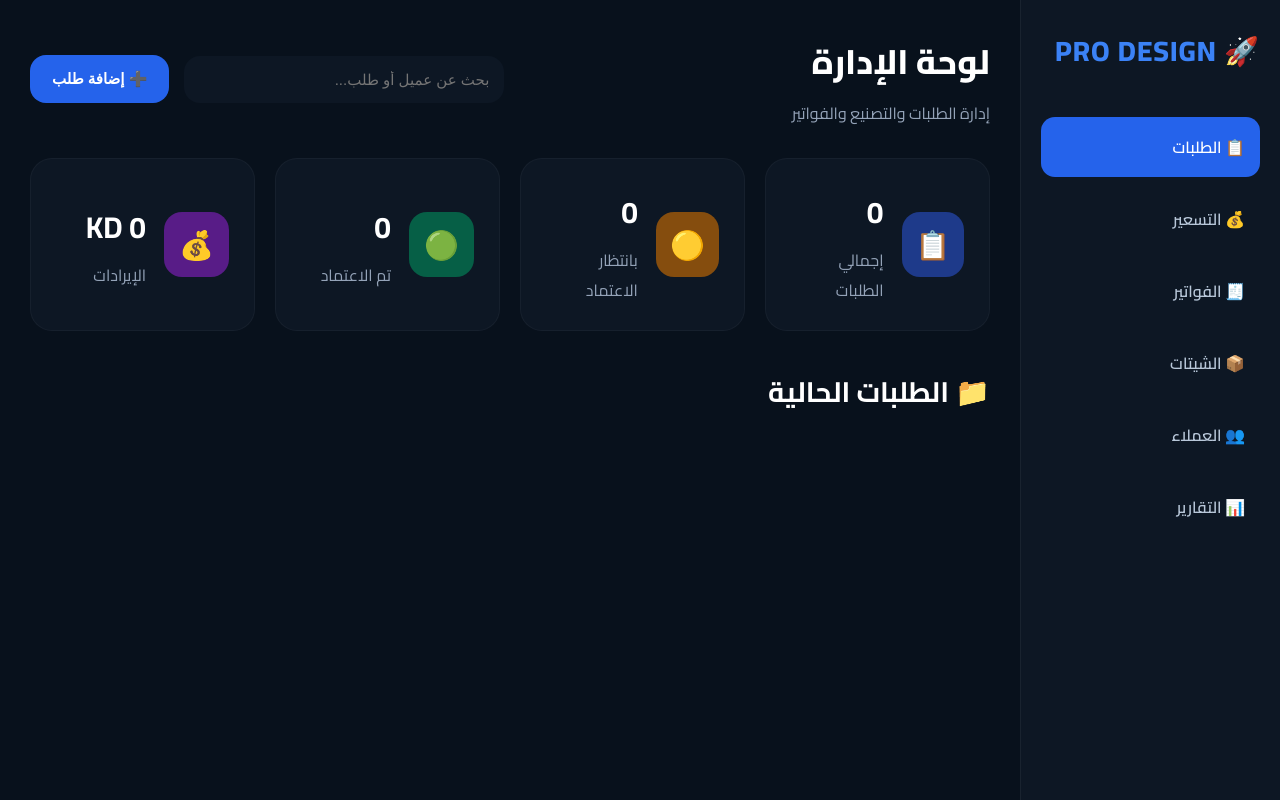
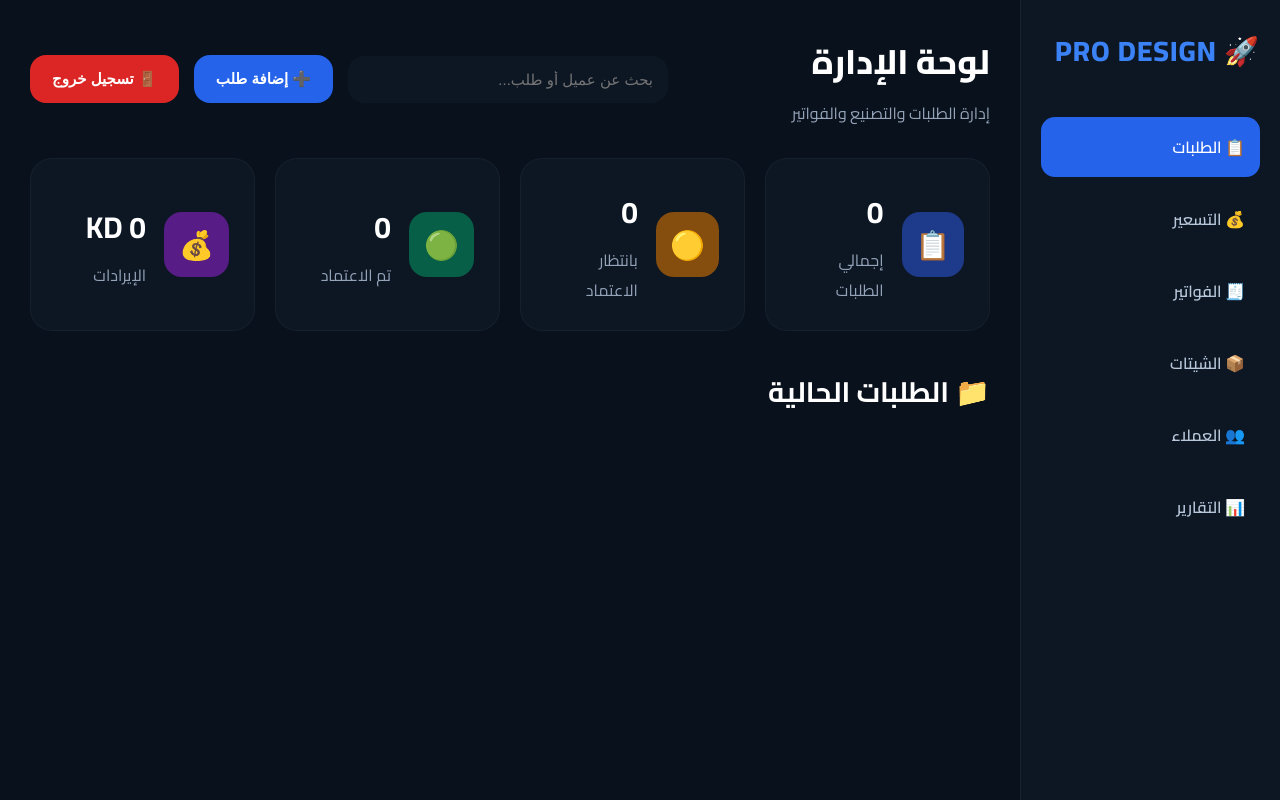
Before and after one commit to ibraazuz-kw/cnc-dashboard, a website: page public/index.html in a window 1280 px wide. Drawn offline with Linux system fonts and the light colour scheme; sample sign-in values are in the browser's storage.

Commit message:
Update index.html

```diff
--- a/public/index.html
+++ b/public/index.html
@@ -82,8 +82,23 @@ class="search-input"
 id="searchInput"
 >
 
-<button class="add-btn" onclick="openModal()">
+<button
+class="add-btn"
+onclick="openModal()"
+>
+
 ➕ إضافة طلب
+
+</button>
+
+<button
+class="add-btn"
+onclick="logout()"
+style="background:#dc2626;"
+>
+
+🚪 تسجيل خروج
+
 </button>
 
 </div>
```
